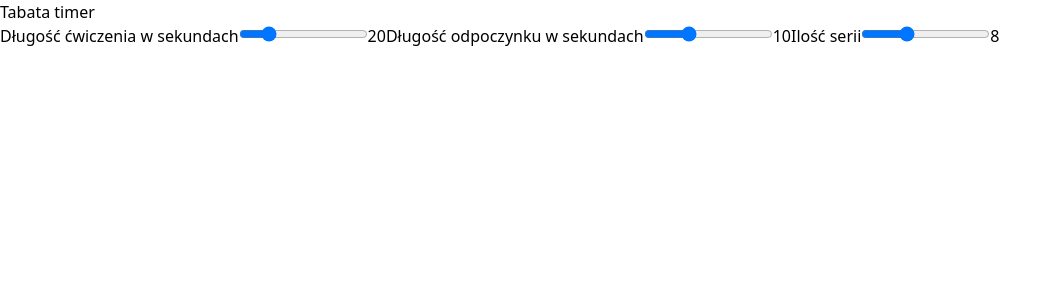
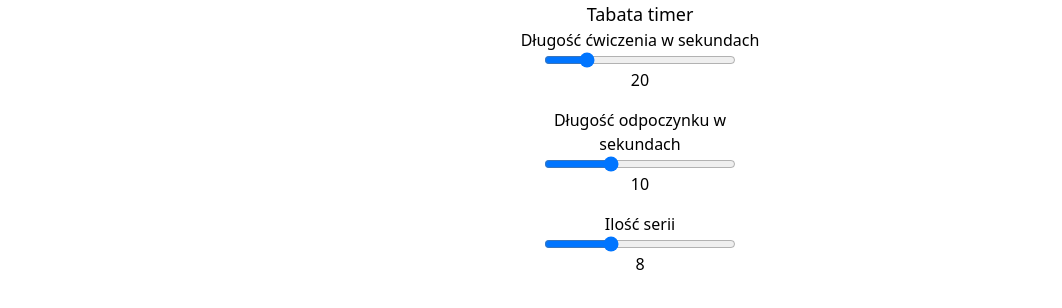
Before and after one commit to RadekPalka/tabata-timer, a React (Vite) app: page / in a window 1280 px wide. Shown: the top 308 px of the page, without its empty margins (0-1062 px from the left). Built offline with nearby package versions, Linux system fonts and the light colour scheme.

Commit message:
feat: improve form layout by centering fields

```diff
--- a/src/App.tsx
+++ b/src/App.tsx
@@ -3,7 +3,7 @@ import { TrainingDetailsForm } from './components/TrainingDetailsForm';
 function App() {
 	return (
 		<>
-			<h1>Tabata timer</h1>
+			<h1 className='text-center text-lg'>Tabata timer</h1>
 			<TrainingDetailsForm />
 		</>
 	);
--- a/src/components/TrainingDetailsForm.tsx
+++ b/src/components/TrainingDetailsForm.tsx
@@ -5,9 +5,11 @@ export const TrainingDetailsForm: React.FC = () => {
 	const [restLength, setRestLength] = useState(10);
 	const [numberOfSets, setNumberOfSets] = useState(8);
 	return (
-		<form>
+		<form className='flex flex-col text-center items-center gap-4'>
+			<div className='flex flex-col w-64 items-center'>
 				<label htmlFor='exercise-length'>Długość ćwiczenia w sekundach</label>
 				<input
+					className='w-48'
 					type='range'
 					id='exercise-length'
 					min='10'
@@ -16,8 +18,11 @@ export const TrainingDetailsForm: React.FC = () => {
 					onChange={(e) => setExerciseLength(Number(e.target.value))}
 				/>
 				<output>{exerciseLength}</output>
+			</div>
+			<div className='flex flex-col w-64 items-center'>
 				<label htmlFor='rest-length'>Długość odpoczynku w sekundach</label>
 				<input
+					className='w-48'
 					type='range'
 					id='rest-length'
 					min='0'
@@ -26,8 +31,11 @@ export const TrainingDetailsForm: React.FC = () => {
 					onChange={(e) => setRestLength(Number(e.target.value))}
 				/>
 				<output>{restLength}</output>
+			</div>
+			<div className='flex flex-col w-64 items-center'>
 				<label htmlFor='number-of-sets'>Ilość serii</label>
 				<input
+					className='w-48'
 					type='range'
 					id='number-of-sets'
 					min='4'
@@ -36,6 +44,7 @@ export const TrainingDetailsForm: React.FC = () => {
 					onChange={(e) => setNumberOfSets(Number(e.target.value))}
 				/>
 				<output>{numberOfSets}</output>
+			</div>
 		</form>
 	);
 };
```
Lines whose indentation alone changed are shown as unchanged.
